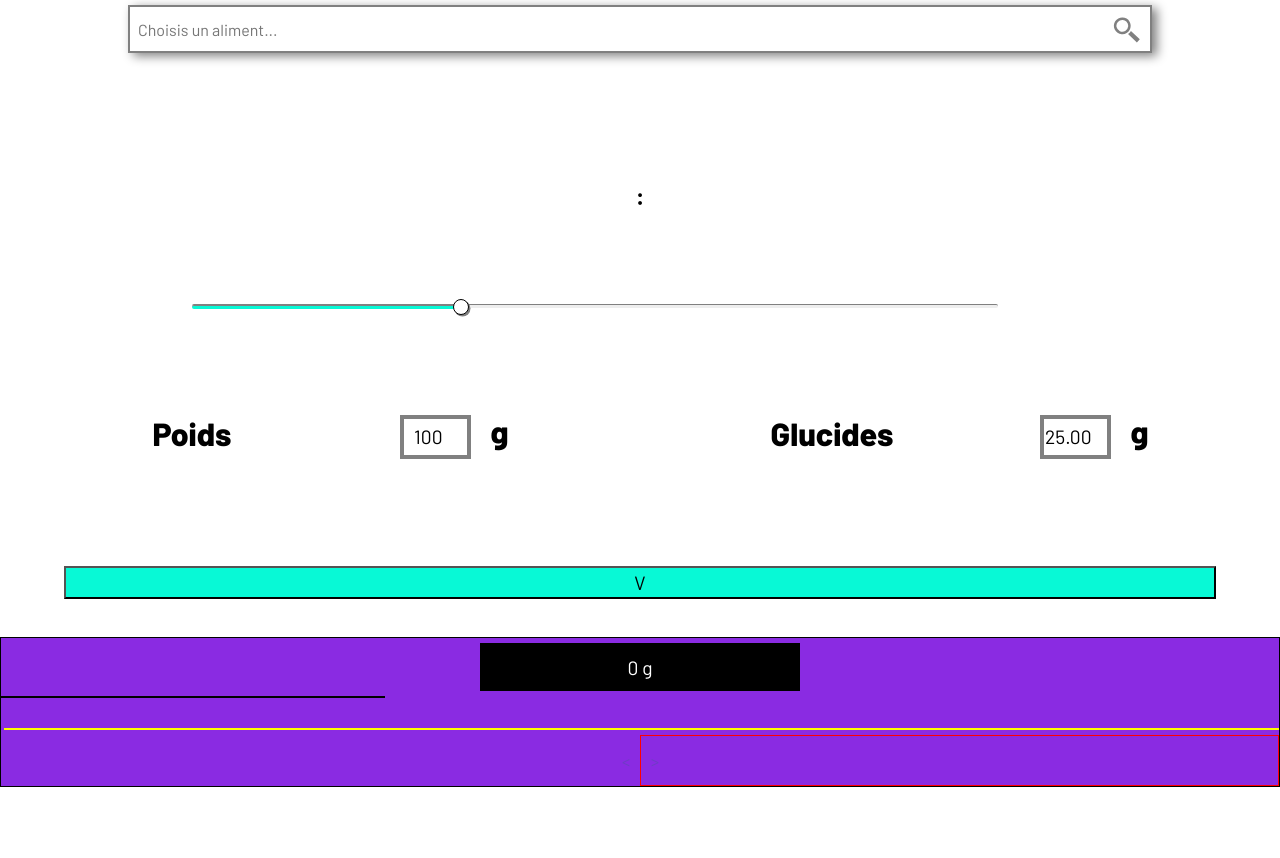
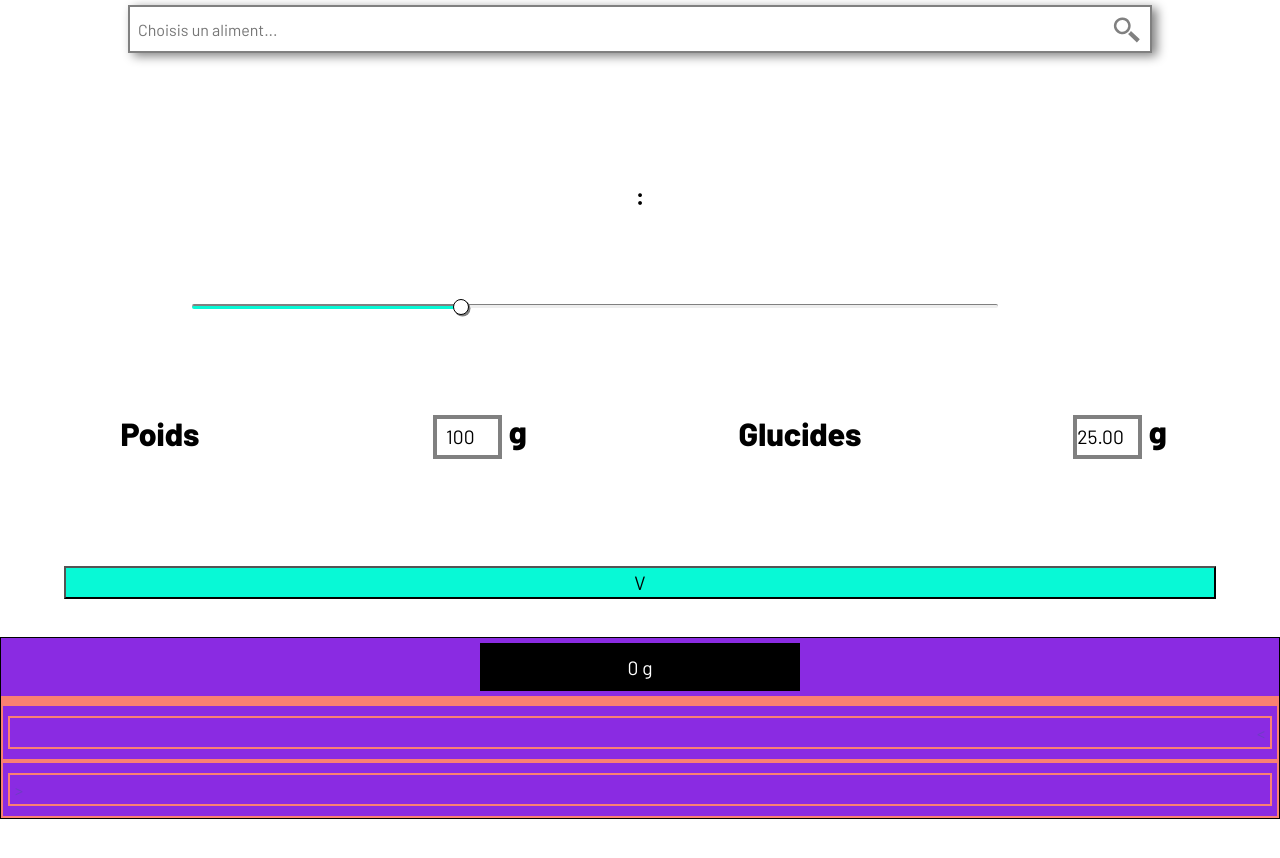
Before and after one commit to WildCodeSchool/Paris-0919-P2-Diabete, a React (Create React App) app in the folder ohmyg/: page / in a window 1280 px wide. Shown: the top 858 px of the page. Built offline with nearby package versions, Linux system fonts and the light colour scheme.

Commit message:
trying to do several food on one page

```diff
--- a/ohmyg/src/components/pages/calculation/CarbCalculation.css
+++ b/ohmyg/src/components/pages/calculation/CarbCalculation.css
@@ -43,11 +43,17 @@ label {
 .blockFoodWeight input{
    grid-area: input;
    margin-bottom : 5px;
-   width: 3.7em;
+   width: 3.6em;
    height: 2.3em;
    text-align: center;
    font-size:1.2em;
    border: 4px solid grey;
+}
+
+
+.range{
+   margin-top: 5vw;
+   margin-bottom: 5vw;
 }
 
 /*ALIGNEMENT OF SLIDER AND INPUT FOODWEIGHT */
@@ -65,11 +71,12 @@ label {
 .inputWeight, .inputCarbo{
    display: flex;
    align-items: center;
-   margin: 5vw;
+   margin: 5vw 0 5vw 0;
 }
 
 .foodWeight, .carbohydrate{
-   margin: 1vw 1vw;
+   margin: 1vw 0 1vw 0;
+   padding: 0;
 
 }
 
@@ -80,14 +87,17 @@ label {
    margin: auto;
 }
 
-.range{
-   margin-top: 5vw;
-   margin-bottom: 5vw;
-}
 
 .carbCalculation-h2{
    margin: 5vw;;
 }
+
+.carbCalculation-label{
+   padding: 0;
+}
+
+
+
 
 /* BUTTON */
 
@@ -166,23 +176,19 @@ label {
    text-align: center;
 }
 
-/* .alice-carousel__stage{
-   width: 30vw;
-   height:1vw
-}  */
 
-/* .alice-carousel__stage-item__active{
-   width: 30vw;
-} */
+
 
 .alice-carousel__stage-item {
-   padding-left: 10px;
-   padding-right: 10px;
+   display: none;
+   padding: 0;
+   margin:0;
    box-sizing: border-box;
+   font-size: 1em;
    border: 1px solid greenyellow;
-   width: 30vw;
+   max-width: 100%;
    height: auto;
- }
+}
 
  .alice-carousel__next-btn {
    text-align: left;
@@ -190,17 +196,22 @@ label {
  }
  .alice-carousel__wrapper{
     font-size:0.75em;
-    border: 1.5px solid black;
-    max-width: 30vw;
-    height: 1vw;
+    border: 4px solid black;
+    max-width: 100%;
+    height: auto;
  }
 
  ul.alice-carousel__dots {
-   border: 1px solid yellow;
-   /* margin: 5px auto;
-   overflow: hidden; */
+    display: none;
  }
 
  .thumb-container {
    border: 1px solid red;
  }
+
+.alice-carousel div{
+   width: 100%;
+   height:auto;
+   border: 2px solid salmon;
+
+}
--- a/ohmyg/src/components/pages/calculation/CarbCalculation.js
+++ b/ohmyg/src/components/pages/calculation/CarbCalculation.js
@@ -66,6 +66,15 @@ class CarbCalculation extends React.Component {
 
     }
 
+    thumbItem = (item, i) => (
+        <span
+          style={{ padding: 10 }}
+          key={item}
+          onClick={() => this.Carousel.slideTo(i)}
+        >
+          *{" "}
+        </span>)
+
     render() {
         let carbRatio = (this.state.carb100g*this.state.value/100).toFixed(2)
 
@@ -88,7 +97,7 @@ class CarbCalculation extends React.Component {
 
                     <div className='inputWeightCarbo'>
                         <div className='inputWeight'>
-                            <label>Poids </label>
+                            <label className='carbCalculation-label'>Poids </label>
                             <div className='borderInputLabel'>
                                 <input
                                     className="foodWeight"
@@ -96,18 +105,18 @@ class CarbCalculation extends React.Component {
                                     maxValue={500}
                                     value={this.state.value}
                                     onChange={this.handleChange} />
-                                <label> g</label>
+                                <label className='carbCalculation-label'> g</label>
                             </div>
                         </div>
                         <div className='inputCarbo'>
-                            <label>Glucides </label>
+                            <label className='carbCalculation-label'>Glucides </label>
                             <div className='borderInputLabel'>
                                 <input
                                     className="carbohydrate"
                                     type="number"
                                     value={carbRatio}
                                 />
-                                <label> g</label>
+                                <label className='carbCalculation-label'> g</label>
                             </div>
                         </div>
                     </div>
@@ -123,13 +132,14 @@ class CarbCalculation extends React.Component {
                 </div>
                 <div className='carbo-carousel'>
                     <AliceCarousel
-                        className='carboCalculation-aliceCarousel'
+                        // className='carboCalculation-aliceCarousel'
                         items={newGalleryItems}
+                        // dotsDisabled={true}
                         responsive={this.responsive}
                         fadeOutAnimation={true}
                         mouseTrackingEnabled={true}
-                        // onSlideChange={this.onSlideChange}
-                        // onSlideChanged={this.onSlideChanged}
+                        onSlideChange={this.onSlideChange}
+                        onSlideChanged={this.onSlideChanged}
                     />
                 </div>
             </div>
```
